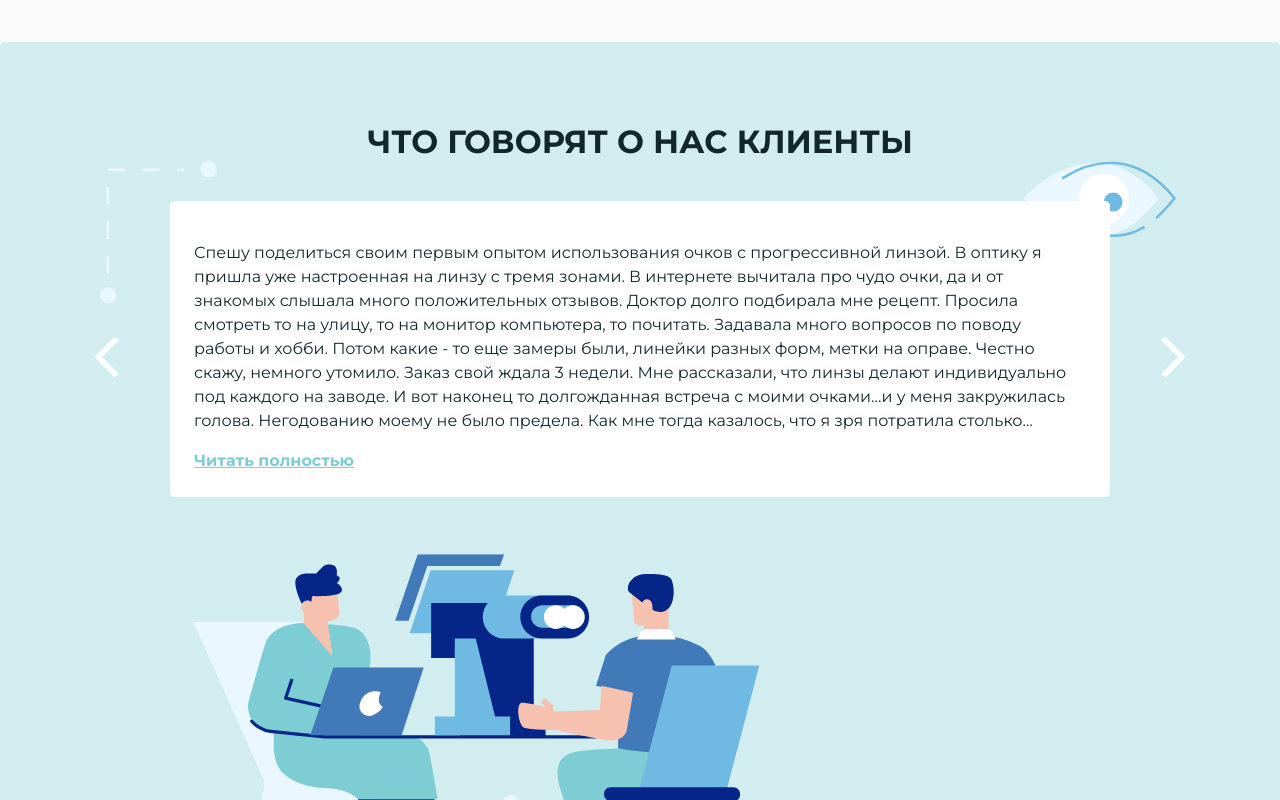
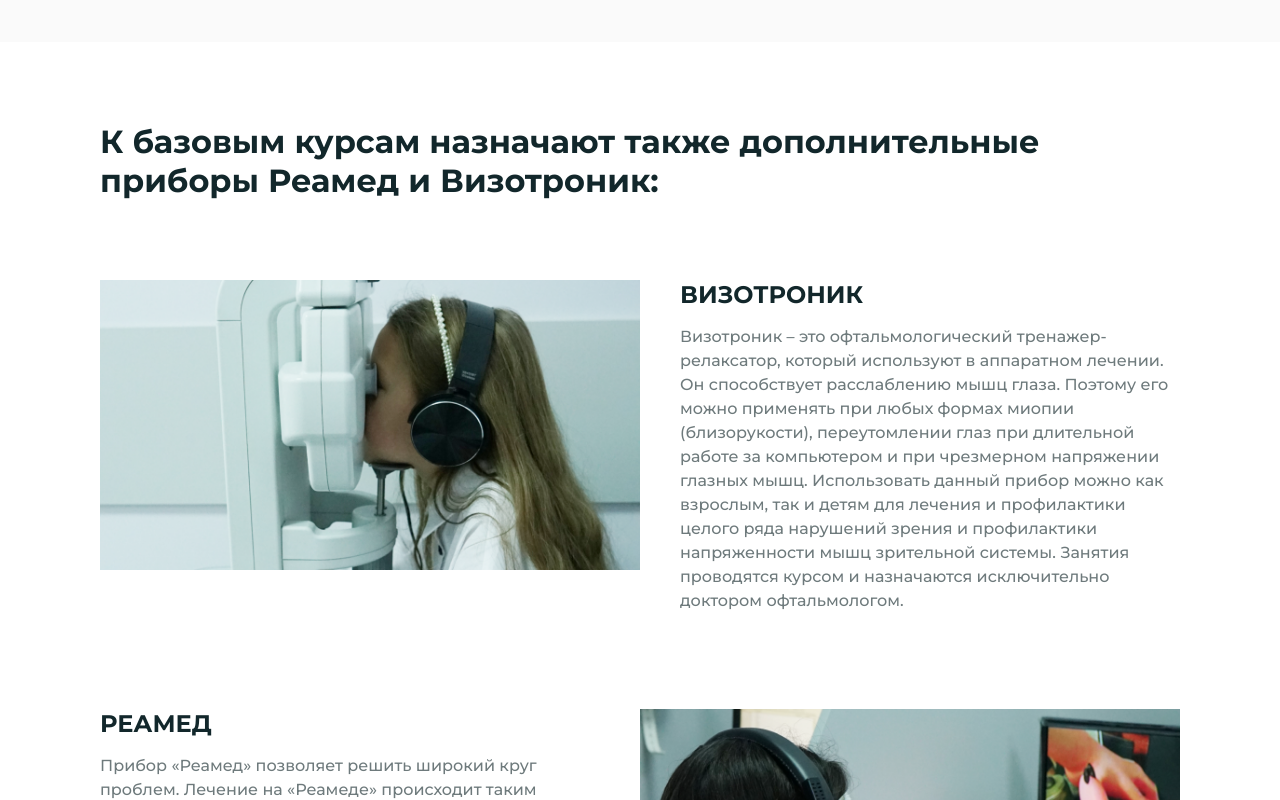
Before and after one commit to NikoraDmytro/optica_djoni, a Next.js app: page /pediatric_ophthalmology in a window 1280 px wide. Shown: the part 3420-4220 px from the top of the page. Built offline with nearby package versions, Linux system fonts and the light colour scheme.

Commit message:
Added information about special equpment that is used in pediatric ophtalmology.

```diff
--- /dev/null
+++ b/domain/PediatricOphthalmology/Devices/Devices.module.scss
@@ -0,0 +1 @@
+@use "../../../shared/styles/components";
--- /dev/null
+++ b/domain/PediatricOphthalmology/Devices/Devices.tsx
@@ -0,0 +1,46 @@
+import Image from "next/image";
+import classNames from "classnames";
+
+import styles from "./Devices.module.scss";
+
+import visotronic from "../../../public/image/visotronic.png";
+import reamed from "../../../public/image/reamed.png";
+import { DeviceBlock } from "./components/DeviceBlock";
+
+export const PediatricOphthalmologySpecialDevices = () => {
+  return (
+    <div className={styles.container_white}>
+      <h1 className={styles.title}>
+        К базовым курсам назначают также дополнительные приборы Реамед и
+        Визотроник:
+      </h1>
+
+      <DeviceBlock
+        image={visotronic}
+        name="ВИЗОТРОНИК"
+        description={`Визотроник – это офтальмологический тренажер-релаксатор, который используют в аппаратном лечении.
+         Он способствует расслаблению мышц глаза. Поэтому его можно применять при любых формах миопии (близорукости),
+         переутомлении глаз при длительной работе за компьютером и при чрезмерном напряжении глазных мышц.
+         Использовать данный прибор можно как взрослым, так и детям для лечения и профилактики целого ряда
+         нарушений зрения и профилактики напряженности мышц зрительной системы.
+         Занятия проводятся курсом и назначаются исключительно доктором офтальмологом.`}
+      />
+
+      <DeviceBlock
+        rightImage
+        name="РЕАМЕД"
+        image={reamed}
+        description={`Прибор «Реамед» позволяет решить широкий круг проблем.
+         Лечение на «Реамеде» происходит таким образом.
+         Пациент смотрит фильм, либо мультфильм на экране, а в это время при помощи специальных датчиков
+         снимается информация о работе глаз, одновременно фиксируя энцефалограмму мозга.
+         При этом изображение на экране сохраняется только во время "правильного" зрения и исчезает,
+         как только оно перестает быть четким. Таким образом, прибор как бы заставляет мозг
+         подсознательно сокращать периоды неконтрастного зрения.
+         Подобный подход оптимизирует работу нейронов зрительной коры головного мозга,
+         а зрение при этом существенно улучшается.
+         Занятия проводятся курсом и назначаются исключительно доктором офтальмологом.`}
+      />
+    </div>
+  );
+};
--- /dev/null
+++ b/domain/PediatricOphthalmology/Devices/components/DeviceBlock.module.scss
@@ -0,0 +1,25 @@
+@use "../../../../shared/styles/variables";
+@use "../../../../shared/styles/components";
+
+.deviceBlock {
+  gap: 40px;
+  display: flex;
+  margin-top: 5em;
+  flex-direction: row;
+  &.right {
+    flex-direction: row-reverse;
+  }
+}
+
+.deviceDescription {
+  color: variables.$secondary;
+  font-size: 16px;
+  font-weight: 500;
+  line-height: 1.5em;
+}
+
+.deviceImage {
+  width: 50%;
+  height: auto;
+  flex-shrink: 0;
+}
--- /dev/null
+++ b/domain/PediatricOphthalmology/Devices/components/DeviceBlock.tsx
@@ -0,0 +1,43 @@
+import Image from "next/image";
+import classNames from "classnames";
+
+import styles from "./DeviceBlock.module.scss";
+
+interface Props {
+  image: StaticImageData;
+  name: string;
+  description: string;
+  rightImage?: boolean;
+}
+
+export const DeviceBlock = ({
+  image,
+  name,
+  description,
+  rightImage,
+}: Props) => {
+  const className = classNames({
+    [styles.deviceBlock]: true,
+    [styles.right]: rightImage,
+  });
+
+  return (
+    <div className={className}>
+      <div className={styles.deviceImage}>
+        <Image
+          alt=""
+          src={image.src}
+          width={image.width}
+          height={image.height}
+          layout="responsive"
+        />
+      </div>
+
+      <div>
+        <h2 className={styles.subTitle}>{name}</h2>
+
+        <p className={styles.deviceDescription}>{description}</p>
+      </div>
+    </div>
+  );
+};
--- /dev/null
+++ b/domain/PediatricOphthalmology/Devices/index.tsx
@@ -0,0 +1 @@
+export { PediatricOphthalmologySpecialDevices } from "./Devices";
--- a/pages/pediatric_ophthalmology.tsx
+++ b/pages/pediatric_ophthalmology.tsx
@@ -9,6 +9,7 @@
   PediatricOphthalmologyServices,
 } from "../domain/PediatricOphthalmology/Services";
 import { PediatricOphthalmologySlider } from "../domain/PediatricOphthalmology/Slider";
+import { PediatricOphthalmologySpecialDevices } from "../domain/PediatricOphthalmology/Devices";
 import { PediatricOphthalmologyFrequentQuestions } from "../domain/PediatricOphthalmology/FrequentQuestions";
 
 function PediatricOphthalmology() {
@@ -30,6 +31,8 @@
 
       <PediatricOphthalmologySlider />
 
+      <PediatricOphthalmologySpecialDevices />
+
       <UserComments />
 
       <PediatricOphthalmologyFrequentQuestions />
```
Also changed, not shown: public/image/reamed.png (added), public/image/visotronic.png (added).
